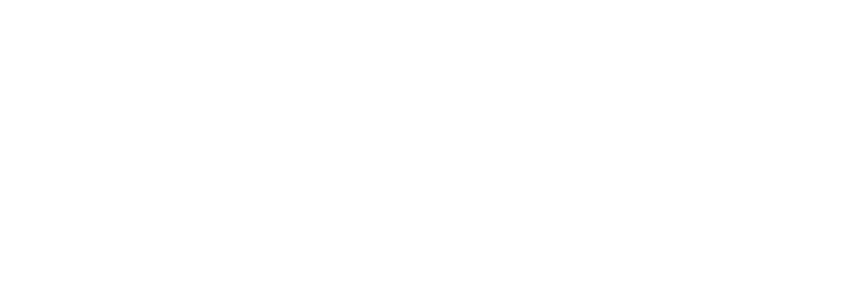
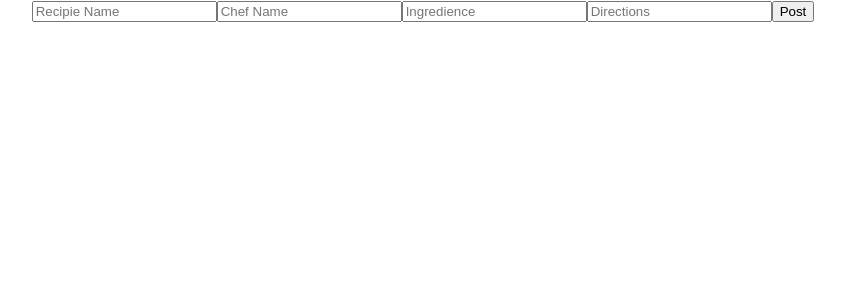
Before and after one commit to Chef-Portfolio-2-BW/Front-End, a React (Create React App) app in the folder front-end/: page / in a window 1280 px wide. Shown: the top 300 px of the page, without its empty margins (217-1062 px from the left). Built offline with nearby package versions, Linux system fonts and the light colour scheme.

Commit message:
post started

```diff
--- a/front-end/src/App.js
+++ b/front-end/src/App.js
@@ -1,15 +1,17 @@
-import React, { useState } from 'react';
+import React, { useState } from "react";
 
-import PrivateRoute from './components/privateRoute.js';
+import PrivateRoute from "./components/privateRoute.js";
 
-import './App.css';
+import CreatePost from "./components/post";
 
-const App = (props) => {
+import "./App.css";
+
+const App = props => {
   return (
     <div className="App">
-
+      <CreatePost />
     </div>
   );
-}
+};
 
 export default App;
--- /dev/null
+++ b/front-end/src/components/post.js
@@ -0,0 +1,74 @@
+import React, { useState, useEffect } from "react";
+import axios from "axios";
+
+const initialState = {
+  id: "",
+  name: "",
+  chef: "",
+  ingredience: "",
+  directions: ""
+};
+
+const CreatePost = props => {
+  const [update, setUpdate] = useState(initialState);
+
+  //   useEffect(() => {
+  //     axios
+  //       .get(`http://localhost:5000/api/movies/${props.match.params.id}`)
+  //       .then(response => setUpdate(response.data))
+
+  //       .catch(error => console.log(error));
+  //   }, [props.match.params.id]);
+
+  //   const changeHandler = e => {
+  //     setUpdate({ ...update, [e.target.name]: e.target.value });
+  //   };
+
+  //   const handleSubmit = e => {
+  //     e.preventDefault();
+
+  //     axios
+  //       .put(`http://localhost:5000/api/movies/${update.id}`, update)
+  //       .then(response => {
+  //         props.history.push(`/movies/${update.id}`);
+  //       })
+  //       .catch(err => console.log(err));
+  //   };
+
+  return (
+    <div>
+      <form>
+        <input
+          type="text"
+          name="recipie name"
+          placeholder="Recipie Name"
+          value={update.name}
+        />
+
+        <input
+          type="text"
+          name="name"
+          placeholder="Chef Name"
+          value={update.chef}
+        />
+
+        <input
+          type="text"
+          name="ingredience"
+          placeholder="Ingredience"
+          value={update.ingredience}
+        />
+
+        <input
+          type="text"
+          name="directions"
+          placeholder="Directions"
+          value={update.directions}
+        />
+
+        <button> Post </button>
+      </form>
+    </div>
+  );
+};
+export default CreatePost;
```
